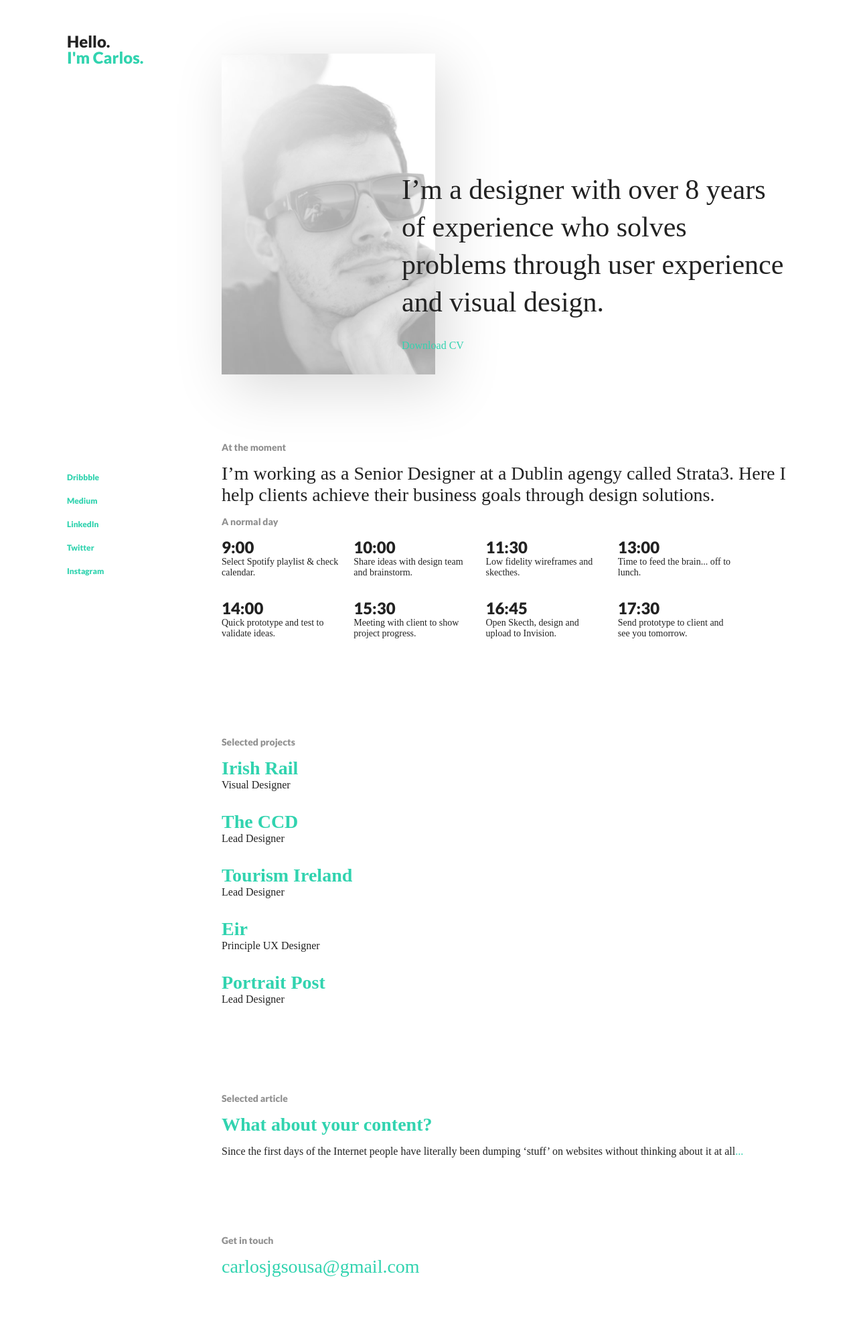
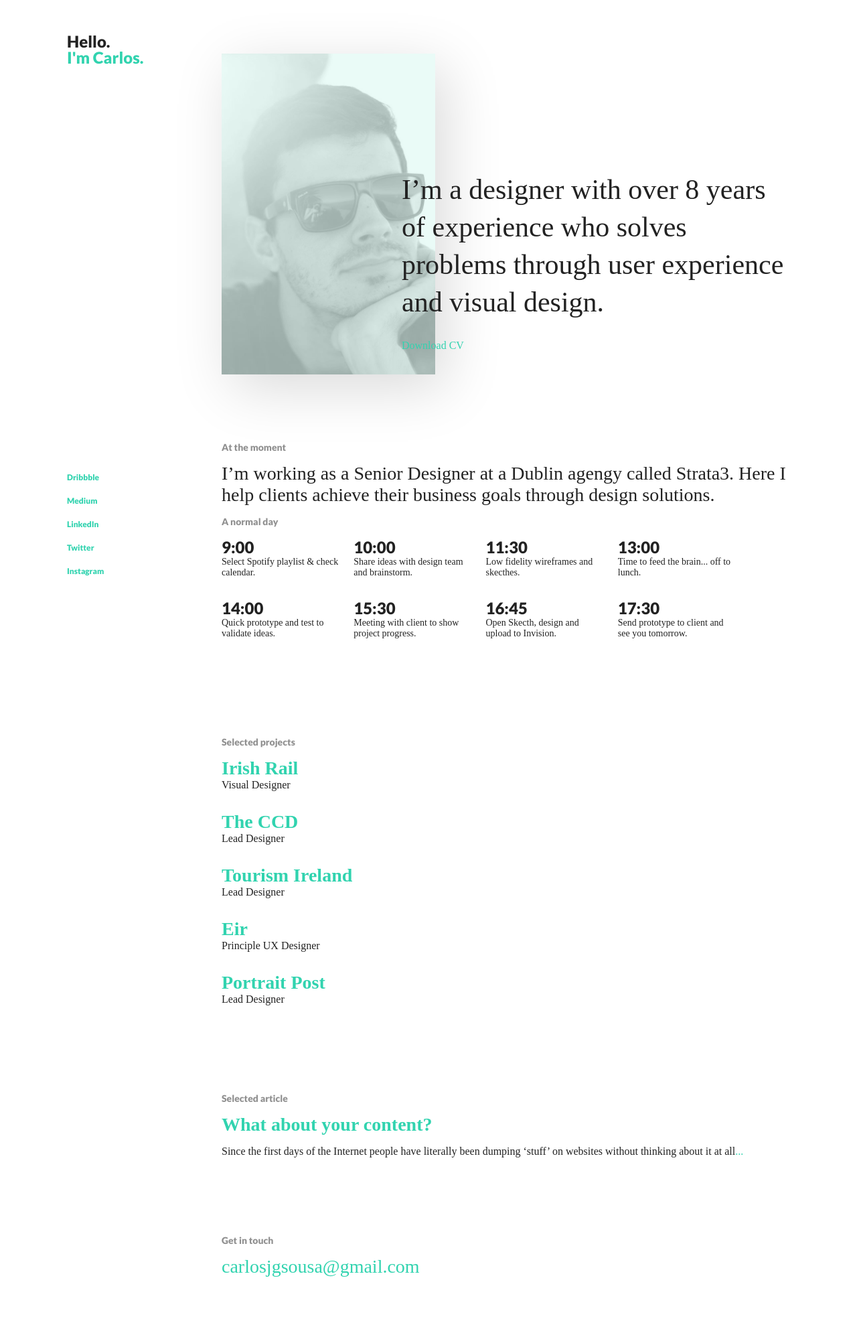
Before and after one commit to carlosjgsousa/carlosjgsousa.github.io, a Jekyll site: the page built from index.html, in a window 1280 px wide. Shown: the whole page at 67% size. Built offline with Jekyll 4.4.1, drawn with Linux system fonts in a browser that asks for light colours; nearby versions of some CDN libraries.

Commit message:
adding colour changes

```diff
--- a/_sass/_layout.scss
+++ b/_sass/_layout.scss
@@ -153,10 +153,17 @@
   }
 }
 .profile-picture img {
+  opacity: .9;
   @include media-query($on-laptop) {
     transform: translate(0,-20%);
+    opacity: .6;
   }
 }
+.profile-picture.red {background-color:#FF7458;}
+.profile-picture.blue {background-color:#2246D8;;}
+.profile-picture.green {background-color:#31D3AF;}
+.profile-picture.yellow {background-color:#FFC662;}
+
 .title-tag {
   font-size: 14px;
   font-family: "Lato", sans-serif;
--- a/index.html
+++ b/index.html
@@ -4,7 +4,7 @@
 
 <div class="home">
   <div class="profile spacer">
-    <div class="profile-picture">
+    <div class="profile-picture color-change">
         <img src="/images/profile_image.jpg" alt="" />
     </div>
       <p>
```
